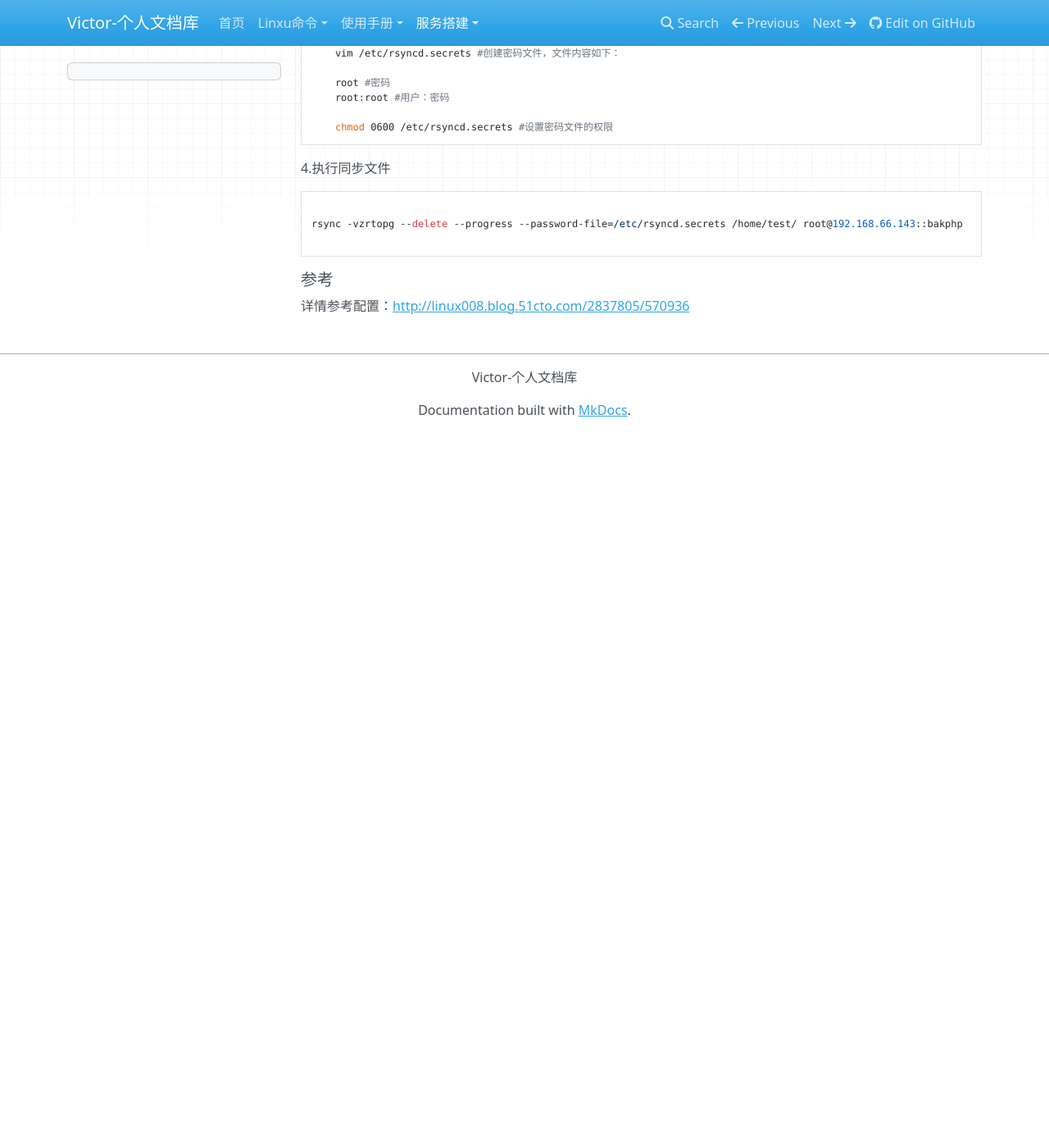
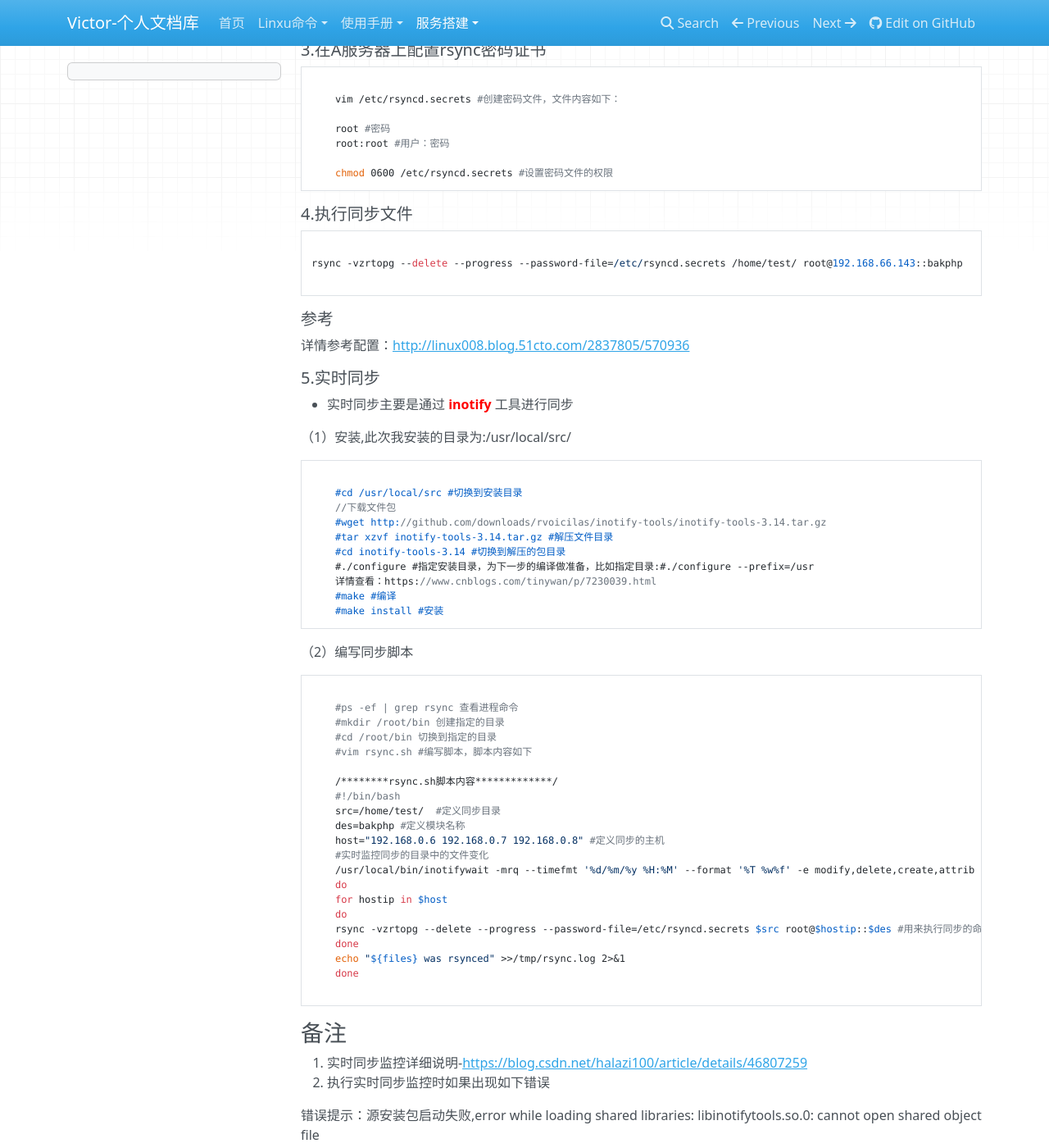
Before and after one commit to victor24680/victorDocs, an MkDocs documentation site: the page built from docs/服务搭建/Linux-rsyn实现主从文件同步.md, in a window 1280 px wide and 1400 px high, scrolled down 1663 px. Shown: the whole window at 82% size. Built offline with MkDocs 1.6.1, drawn with Linux system fonts in a browser that asks for light colours; nearby versions of some CDN libraries; before the commit the page ends 2191 px from its top, so only the background shows below that; some of the changed text lies outside the part shown.

Commit message:
实时同步监控

````diff
--- a/docs/服务搭建/Linux-rsyn实现主从文件同步.md
+++ b/docs/服务搭建/Linux-rsyn实现主从文件同步.md
@@ -16,9 +16,11 @@
 - kill -9 进程号 #剔除某个进程
 
 ##### 操作流程
- 1.安装rsync服务
+##### 1.安装rsync服务
+
  `yum install -y rsync`
- 2.在B服务器上配置rsync服务
+
+##### 2.在B服务器上配置rsync服务
 
 - 手动创建/etc/rsyncd.conf配置文件
 
@@ -81,7 +83,8 @@
 
 ```
 
- 3.在A服务器上配置rsync密码证书
+
+##### 3.在A服务器上配置rsync密码证书
 
 ```
 
@@ -93,7 +96,7 @@
 	chmod 0600 /etc/rsyncd.secrets #设置密码文件的权限
 ```
 
- 4.执行同步文件
+##### 4.执行同步文件
 ```
 
 rsync -vzrtopg --delete --progress --password-file=/etc/rsyncd.secrets /home/test/ root@192.168.66.143::bakphp
@@ -101,3 +104,83 @@ rsync -vzrtopg --delete --progress --password-file=/etc/rsyncd.secrets /home/tes
 ```
 ##### 参考
 详情参考配置：[http://linux008.blog.51cto.com/2837805/570936](http://linux008.blog.51cto.com/2837805/570936)
+
+##### 5.实时同步
+- 实时同步主要是通过 **<font color="red">inotify</font>** 工具进行同步
+
+（1）安装,此次我安装的目录为:/usr/local/src/
+
+```
+
+	#cd /usr/local/src #切换到安装目录
+	//下载文件包
+	#wget http://github.com/downloads/rvoicilas/inotify-tools/inotify-tools-3.14.tar.gz
+	#tar xzvf inotify-tools-3.14.tar.gz #解压文件目录
+	#cd inotify-tools-3.14 #切换到解压的包目录
+	#./configure #指定安装目录，为下一步的编译做准备，比如指定目录:#./configure --prefix=/usr
+	详情查看：https://www.cnblogs.com/tinywan/p/7230039.html
+	#make #编译
+	#make install #安装
+```
+
+（2）编写同步脚本
+
+```
+
+ 	#ps -ef | grep rsync 查看进程命令
+	#mkdir /root/bin 创建指定的目录
+ 	#cd /root/bin 切换到指定的目录
+	#vim rsync.sh #编写脚本，脚本内容如下
+
+	/********rsync.sh脚本内容*************/
+	#!/bin/bash
+	src=/home/test/  #定义同步目录
+	des=bakphp #定义模块名称
+	host="192.168.0.6 192.168.0.7 192.168.0.8" #定义同步的主机
+	#实时监控同步的目录中的文件变化
+	/usr/local/bin/inotifywait -mrq --timefmt '%d/%m/%y %H:%M' --format '%T %w%f' -e modify,delete,create,attrib $src | while read files
+	do
+	for hostip in $host
+	do
+	rsync -vzrtopg --delete --progress --password-file=/etc/rsyncd.secrets $src root@$hostip::$des #用来执行同步的命令
+	done
+	echo "${files} was rsynced" >>/tmp/rsync.log 2>&1
+	done
+
+```
+
+### 备注
+
+1. 实时同步监控详细说明-[https://blog.csdn.net/halazi100/article/details/46807259](：https://blog.csdn.net/halazi100/article/details/46807259)
+2. 执行实时同步监控时如果出现如下错误
+
+错误提示：源安装包启动失败,error while loading shared libraries: libinotifytools.so.0: cannot open shared object file
+
+解决方法：
+
+```
+
+	#echo "/usr/lib64/mysol" >> /etc/ld.so.conf #可能没用
+	#ldconfig #必须执行
+	#注释
+	#ld.so.conf-动态链接库装载器，操作系统会根据这里面写的路径去找库
+	#ldconfig-是告诉操作系统要引入新的变量了，需要重新识别一下。
+
+```
+
+错误详情和解决方法：[https://blog.csdn.net/wangxin6722513/article/details/44218893](https://blog.csdn.net/wangxin6722513/article/details/44218893)
+
+（3）启动脚本
+
+```
+
+	#nohup /bin/bash /root/bin/rsync.sh &
+	nohup 表示一直执行下去
+	& 表示后台执行
+```
+
+（4）开机自动启动
+
+```
+	#echo "nohup /bin/bash /root/bin/rsync.sh &" >> /etc/rc.local
+```
````
